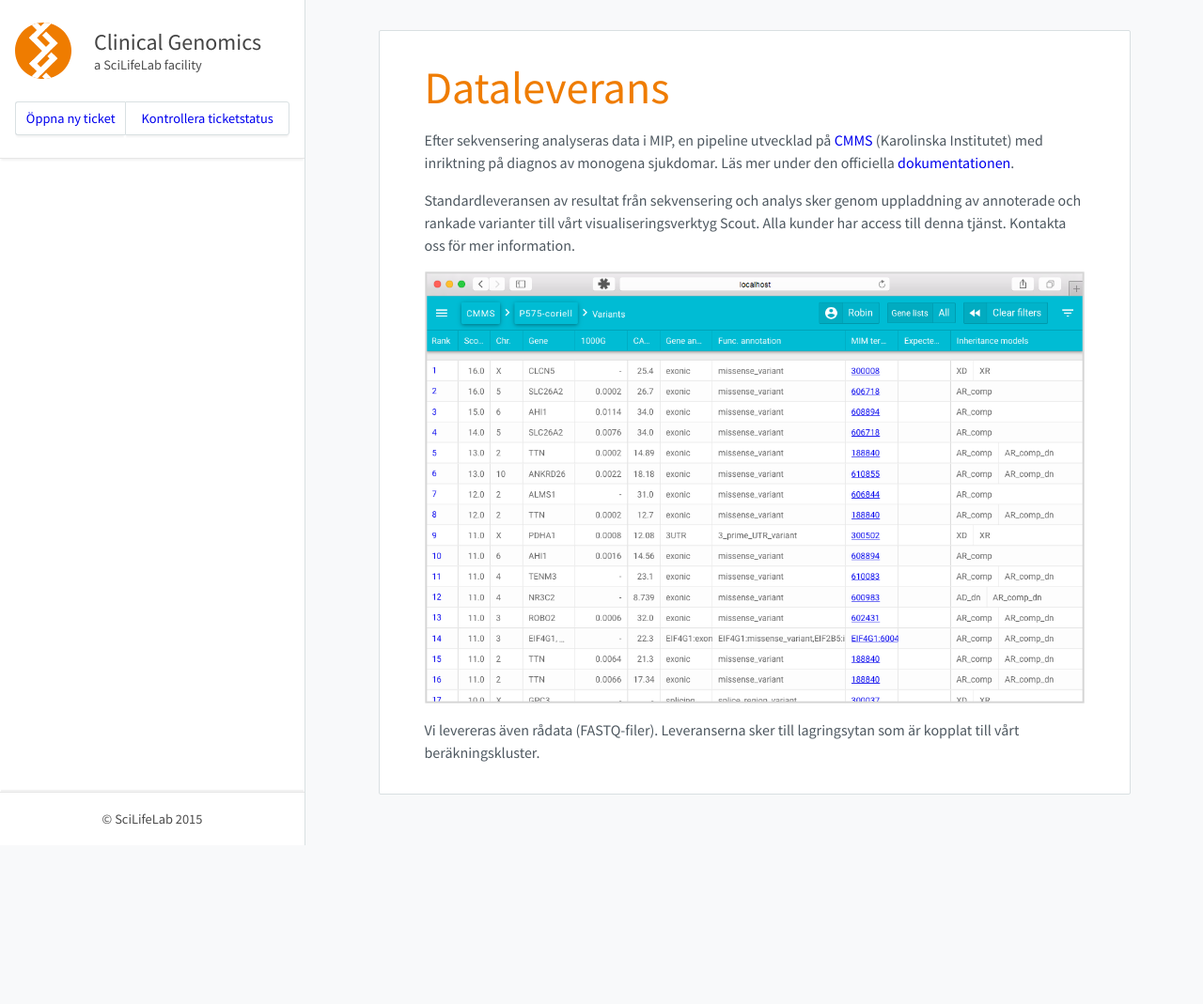
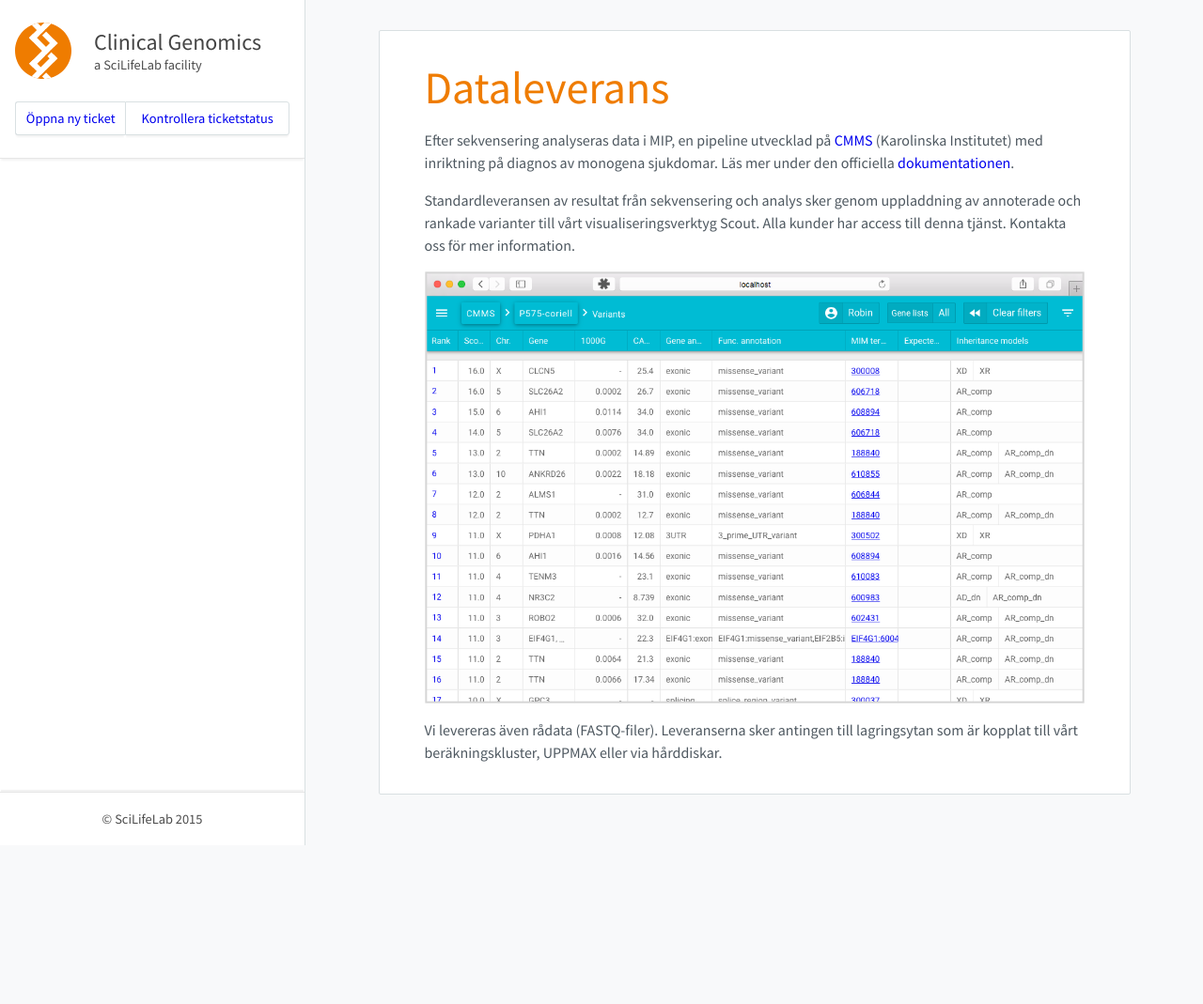
Before and after one commit to Clinical-Genomics/clinical-genomics.github.io, a Jekyll site: the page built from _pages/dataleverans.md, in a window 1280 px wide. Shown: the whole page at 94% size. Built offline with Jekyll 4.4.1, drawn with Linux system fonts in a browser that asks for light colours; nearby versions of some CDN libraries.

Commit message:
Update dataleverans.md

```diff
--- a/_pages/dataleverans.md
+++ b/_pages/dataleverans.md
@@ -11,7 +11,7 @@
 
 ![Scout Variants](/assets/img/scout-variants.png)
 
-Vi levereras även rådata (FASTQ-filer). Leveranserna sker till lagringsytan som är kopplat till vårt beräkningskluster.
+Vi levereras även rådata (FASTQ-filer). Leveranserna sker antingen till lagringsytan som är kopplat till vårt beräkningskluster, UPPMAX eller via hårddiskar.
 
 
 [mip-docs]: http://mip-api.readthedocs.org/en/latest/
```
